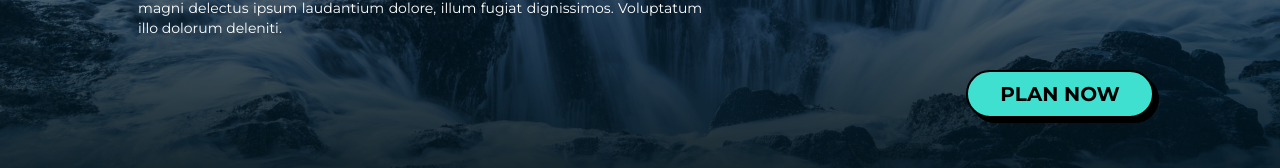
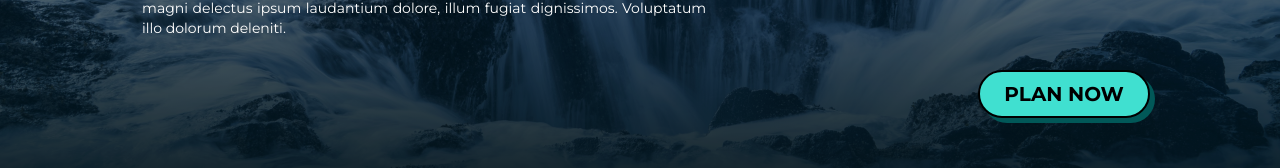
Before and after one commit to Nimbus-ISE/Nimbus-web, a Next.js app in the folder nimbus-web/: page / in a window 1280 px wide. Shown: the part 462-630 px from the top of the page. Built offline with nearby package versions, Linux system fonts and the light colour scheme; no server answers.

Commit message:
style: Modified plan now button

```diff
--- a/nimbus-web/components/HomeCarousel/Button.module.css
+++ b/nimbus-web/components/HomeCarousel/Button.module.css
@@ -7,9 +7,9 @@
     color: black;
     padding-top: 0.5rem;
     padding-bottom: 0.5rem;
-    padding-left: 2rem;
-    padding-right: 2rem;
-    box-shadow: 5px 5px black;
+    padding-left: 1.5rem;
+    padding-right: 1.5rem;
+    box-shadow: 5px 5px rgb(1, 88, 88);
     border-radius: 999px;
     transition: 0.2s;
 }
```
